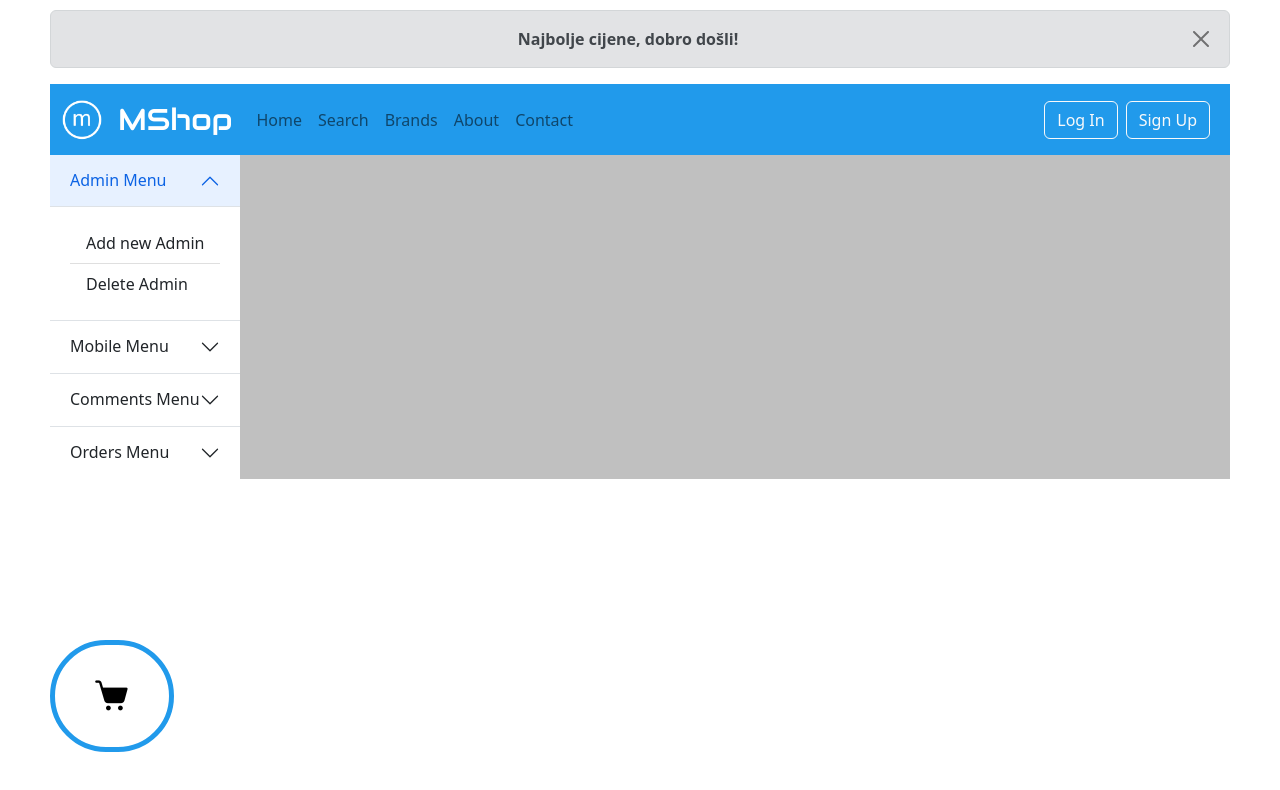
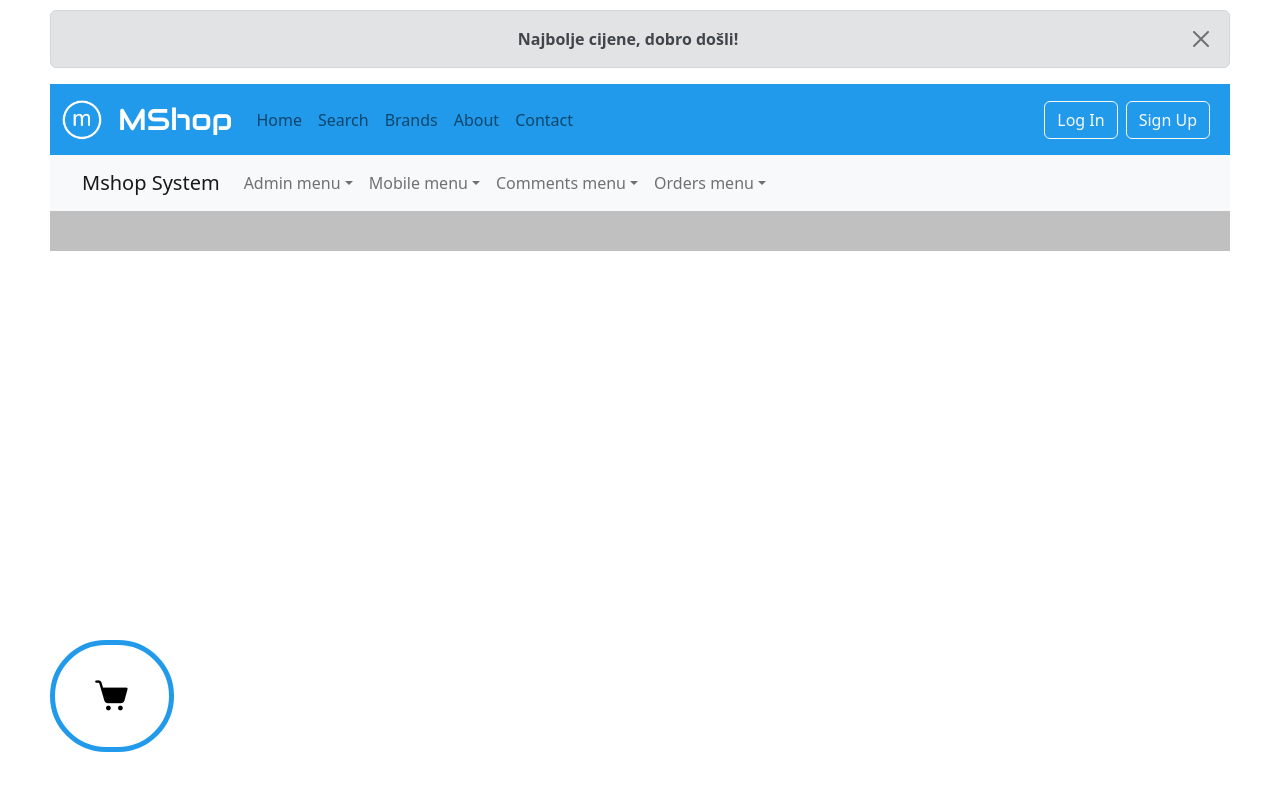
Before and after one commit to Mujo78/MobiShopM, a React (Create React App) app in the folder client/: page /admin-menu in a window 1280 px wide. Shown: the top 790 px of the page. Built offline with nearby package versions, Linux system fonts and the light colour scheme.

Commit message:
commit -g

```diff
--- a/client/src/pages/AddMobile.js
+++ b/client/src/pages/AddMobile.js
@@ -3,9 +3,13 @@ import { useEffect, useState } from 'react';
 import Button from 'react-bootstrap/Button';
 import Form from 'react-bootstrap/Form';
 import ErrorFinder from '../components/ErrorFinder';
+import useResponsive from '../components/useResponsive';
 
 
 export default function AddMobile(){
+
+    const {isMobile} = useResponsive();
+
     const [errors, setErrors] = useState([]);
     const [brands, setBrands] = useState([]);
     const [mobileData, setMobileData] = useState({
@@ -67,9 +71,9 @@ export default function AddMobile(){
     return(
         <>
         <h1>Add new Mobile</h1>
-        <Form onSubmit={handleSubmit} className=' d-flex flex-column align-items-center justify-content-center flex-wrap'>
-        <Form.Group className='d-flex flex-wrap mt-2 mb-3' >
-            <div className='me-3'>
+        <Form onSubmit={handleSubmit} className={`d-flex ${isMobile ? `w-75` : `w-50`} flex-column align-items-center justify-content-center flex-wrap`}>
+        <Form.Group className='d-flex flex-wrap mb-3 align-items-center justify-content-center w-100 mt-2 mb-3' >
+            <div className={`${isMobile ? `w-100` : `w-50 me-1` }`}>
                 <Form.Label>Name</Form.Label>
                 <Form.Control
                     type="text"
@@ -81,7 +85,7 @@ export default function AddMobile(){
                 {num > 0 && <ErrorFinder err={errors} fieldName="mobile_name"/>}
 
             </div>
-            <div>
+            <div  className={`${isMobile ? `w-100` : `w-25` }`}>
                 <Form.Label>Brand</Form.Label>
                 <Form.Select
                 aria-label="Default select example"
@@ -89,7 +93,7 @@ export default function AddMobile(){
                 name="BrandId"
                 onChange={handleChange}
                 value={mobileData.BrandId}>
-                        <option value="">-- Choose one option --</option>
+                        <option value="">- Choose one option -</option>
                         {brands.map(n => (
                             <option key={n.id} value={n.id}>{n.name}</option>
                         ))}
@@ -99,8 +103,8 @@ export default function AddMobile(){
            </div>
         </Form.Group>
 
-    <Form.Group className='d-flex flex-wrap mb-3'>
-        <div className='me-3'>
+    <Form.Group className={`d-flex flex-wrap mb-3 ${isMobile ? `w-100` : `w-75` }`}>
+        <div className={`${isMobile ? `w-100` : `w-50`}`}>
             <Form.Label>RAM</Form.Label>
                 <Form.Select
                 aria-label="Default select example"
@@ -119,7 +123,7 @@ export default function AddMobile(){
                 {num > 0 && <ErrorFinder err={errors} fieldName="ram"/>}
 
         </div>
-        <div >
+        <div className={`${isMobile ? `w-100` : `w-50`}`}>
             <Form.Label>Memory</Form.Label>
             <Form.Select
                 aria-label="Default select example"
@@ -143,21 +147,20 @@ export default function AddMobile(){
         </div>
 
     </Form.Group>
-    <Form.Group className='d-flex flex-wrap w-100 mb-3'>
-        <Form.Label>Photo link</Form.Label>
+    <Form.Group className={` d-flex flex-wrap mb-3 ${isMobile ? `w-100` : `w-75`}`}>
+    <Form.Label>Camera</Form.Label>
             <Form.Control
                 type="text"
                 autoFocus
-                name='photo'
+                name='camera'
                 onChange={handleChange}
-                value={mobileData.photo}
+                value={mobileData.camera}
                 />
-            {num > 0 && <ErrorFinder err={errors} fieldName="photo"/>}
-
+                {num > 0 && <ErrorFinder err={errors} fieldName="camera"/>}
     </Form.Group>
 
-    <Form.Group className='d-flex flex-wrap mb-3'>
-        <div className='me-3'>
+    <Form.Group className='d-flex w-100 justify-content-center flex-wrap mb-3'>
+        <div className={`${isMobile ? `w-100`  : `w-50 me-1`}`}>
         <Form.Label>Processor</Form.Label>
             <Form.Control
                 type="text"
@@ -168,7 +171,7 @@ export default function AddMobile(){
                 />
         {num > 0 && <ErrorFinder err={errors} fieldName="processor"/>}
         </div>
-        <div>
+        <div className={`${isMobile ? `w-100`  : `w-25 me-1`}`}>
             <Form.Label>Screen size</Form.Label>
             <Form.Control
                 type="text"
@@ -181,8 +184,8 @@ export default function AddMobile(){
         {num > 0 && <ErrorFinder err={errors} fieldName="screen_size"/>}
         </div>
     </Form.Group>
-    <Form.Group className='d-flex flex-wrap mb-3'>
-        <div className='me-3'>
+    <Form.Group className={`d-flex flex-wrap mb-3 ${isMobile ? `w-100`  : `w-75`}`}>
+        <div className={`${isMobile ? `w-100`  : `w-50`}`}>
             <Form.Label>Baterry</Form.Label>
             <Form.Control
                 type="text"
@@ -194,7 +197,7 @@ export default function AddMobile(){
                 />
         {num > 0 && <ErrorFinder err={errors} fieldName="battery"/>}
         </div>
-        <div>
+        <div className={`${isMobile ? `w-100`  : `w-50`}`}>
             <Form.Label>OS</Form.Label>
             <Form.Control
                 type="text"
@@ -207,8 +210,8 @@ export default function AddMobile(){
             {num > 0 && <ErrorFinder err={errors} fieldName="os"/>}
         </div>
     </Form.Group>
-    <Form.Group className='d-flex flex-wrap mb-3'>
-        <div className='me-3'>
+    <Form.Group className='d-flex justify-content-center w-100 flex-wrap mb-3'>
+        <div className={`${isMobile ? `w-100`  : `w-25 me-1`}`}>
             <Form.Label>Quantity</Form.Label>
             <Form.Control
                 type="number"
@@ -219,7 +222,7 @@ export default function AddMobile(){
                 />
         {num > 0 && <ErrorFinder err={errors} fieldName="quantity"/>}
         </div>
-        <div>
+        <div className={`${isMobile ? `w-100`  : `w-50`}`}>
             <Form.Label>Price</Form.Label>
             <Form.Control
                 type="number"
@@ -232,16 +235,17 @@ export default function AddMobile(){
         {num > 0 && <ErrorFinder err={errors} fieldName="price"/>}
         </div>
     </Form.Group>
-    <Form.Group className='d-flex flex-wrap w-100 mb-3'>
-    <Form.Label>Camera</Form.Label>
+        <Form.Group className={`d-flex flex-wrap ${isMobile ? `w-100`  : `w-75`} mb-3`}>
+            <Form.Label>Photo link</Form.Label>
                 <Form.Control
                     type="text"
                     autoFocus
-                name='camera'
+                    name='photo'
                     onChange={handleChange}
-                value={mobileData.camera}
+                    value={mobileData.photo}
                     />
-                {num > 0 && <ErrorFinder err={errors} fieldName="camera"/>}
+                {num > 0 && <ErrorFinder err={errors} fieldName="photo"/>}
+
         </Form.Group>
         <Form.Group>
             <Button style={{backgroundColor:"#219aeb"}} type="submit">
--- a/client/src/pages/AdminMenu.js
+++ b/client/src/pages/AdminMenu.js
@@ -1,51 +1,87 @@
-import Accordion from 'react-bootstrap/Accordion';
-import ListGroup from 'react-bootstrap/ListGroup';
 import { Link, Outlet } from 'react-router-dom';
+import Container from 'react-bootstrap/Container';
+import Nav from 'react-bootstrap/Nav';
+import Navbar from 'react-bootstrap/Navbar';
+import NavDropdown from 'react-bootstrap/NavDropdown';
+import { useState } from 'react';
+import useResponsive from '../components/useResponsive';
 
 export default function AdminMenu(){
+
+  const [showAdminDropdown, setShowAdminDropdown] = useState(false);
+  const [showMobileDropdown, setShowMobileDropdown] = useState(false);
+  const [showCommentDropdown, setShowCommentDropdown] = useState(false);
+  const [showOrdersDropdown, setShowOrdersDropdown] = useState(false);
+
+  const {isMobile} = useResponsive();
+
+  const handleMouseEnter = (dropdown) => {
+    switch (dropdown) {
+      case 'admin':
+        setShowAdminDropdown(true);
+        break;
+      case 'mobile':
+        setShowMobileDropdown(true);
+        break;
+      case 'comments':
+        setShowCommentDropdown(true);
+        break;
+      case 'orders':
+        setShowOrdersDropdown(true);
+        break;
+      default:
+        break;
+    }
+  };
+
+  const handleMouseLeave = (dropdown) => {
+    switch (dropdown) {
+      case 'admin':
+        setShowAdminDropdown(false);
+        break;
+      case 'mobile':
+        setShowMobileDropdown(false);
+        break;
+      case 'comments':
+        setShowCommentDropdown(false);
+        break;
+      case 'orders':
+        setShowOrdersDropdown(false);
+        break;
+      default:
+        break;
+    }
+  };
+
     return(
-      <div className='d-flex flex-wrap flex-row h-100' style={{backgroundColor:"#C0C0C0"}}>
-        <div >
-        <Accordion defaultActiveKey="0" flush>
-      <Accordion.Item eventKey="0">
-        <Accordion.Header>Admin Menu</Accordion.Header>
-        <Accordion.Body>
-        <ListGroup variant='flush'>
-                    <ListGroup.Item as={Link} to="add-admin">Add new Admin</ListGroup.Item>
-                    <ListGroup.Item as={Link} to="delete-admin">Delete Admin</ListGroup.Item>
-                </ListGroup>
-        </Accordion.Body>
-      </Accordion.Item>
-      <Accordion.Item eventKey="1">
-        <Accordion.Header>Mobile Menu</Accordion.Header>
-        <Accordion.Body>
-        <ListGroup variant='flush'>
-                    <ListGroup.Item as={Link} to="add-mobile">Add new mobile</ListGroup.Item>
-                    <ListGroup.Item as={Link} to="edit-mobile"> Edit mobile</ListGroup.Item>
-                    <ListGroup.Item as={Link} to="delete-mobile">Delete mobile</ListGroup.Item>
-                    <ListGroup.Item as={Link} to="add-brand">Add new Brand</ListGroup.Item>
-                </ListGroup>
-        </Accordion.Body>
-      </Accordion.Item>
-      <Accordion.Item eventKey="2">
-        <Accordion.Header>Comments Menu</Accordion.Header>
-        <Accordion.Body>
-          <ListGroup variant='flush'>
-            <ListGroup.Item as={Link} to="see-comments">See comments</ListGroup.Item>
-          </ListGroup>
-        </Accordion.Body>
-      </Accordion.Item>
-      <Accordion.Item eventKey="3">
-        <Accordion.Header>Orders Menu</Accordion.Header>
-        <Accordion.Body>
-          <ListGroup variant='flush'>
-            <ListGroup.Item as={Link} to="orders">See orders</ListGroup.Item>
-          </ListGroup>
-        </Accordion.Body>
-      </Accordion.Item>
-    </Accordion>
-    </div>
-    <div className=' flex-grow-1 mt-4 mb-4 flex-wrap d-flex flex-column align-items-center justify-content-center'>
+      <div className='d-flex flex-wrap flex-column' style={{backgroundColor:"#C0C0C0"}}>
+        <Navbar bg="light" expand="lg"  className={isMobile ? "w-100" : "w-100"}>
+      <Container>
+        <Navbar.Brand as={Link} to={"/admin-menu"}>Mshop System</Navbar.Brand>
+        <Navbar.Toggle aria-controls="basic-navbar-nav" />
+        <Navbar.Collapse id="basic-navbar-nav">
+          <Nav className="me-auto">
+          <NavDropdown title="Admin menu" id="basic-nav-dropdown" onMouseEnter={() => handleMouseEnter("admin")} onMouseLeave={() => handleMouseLeave("admin")} show={showAdminDropdown}>
+              <NavDropdown.Item as={Link} to={"add-admin"}>Add new Admin</NavDropdown.Item>
+              <NavDropdown.Item as={Link} to={"delete-admin"}>Delete Admin</NavDropdown.Item>
+            </NavDropdown>
+            <NavDropdown title="Mobile menu" id="basic-nav-dropdown" show={showMobileDropdown} onMouseEnter={() => handleMouseEnter("mobile")} onMouseLeave={() => handleMouseLeave("mobile")}>
+              <NavDropdown.Item as={Link} to={"add-mobile"}>Add new mobile</NavDropdown.Item>
+              <NavDropdown.Item as={Link} to={"edit-mobile"}>Edit mobile</NavDropdown.Item>
+              <NavDropdown.Item as={Link} to={"delete-mobile"}>Delete mobile</NavDropdown.Item>
+              <NavDropdown.Item as={Link} to={"add-brand"}>Add new Brand</NavDropdown.Item>
+            </NavDropdown>
+            <NavDropdown title="Comments menu" id="basic-nav-dropdown" show={showCommentDropdown} onMouseEnter={() => handleMouseEnter("comments")} onMouseLeave={() => handleMouseLeave("comments")}>
+              <NavDropdown.Item as={Link} to={"see-comments"}>See comments</NavDropdown.Item>
+            </NavDropdown>
+            <NavDropdown title="Orders menu" id="basic-nav-dropdown" show={showOrdersDropdown} onMouseEnter={() => handleMouseEnter("orders")} onMouseLeave={() => handleMouseLeave("orders")}>
+              <NavDropdown.Item as={Link} to={"orders"}>See orders</NavDropdown.Item>
+            </NavDropdown>
+          </Nav>
+        </Navbar.Collapse>
+      </Container>
+    </Navbar>
+    <div className='mt-3 mb-4 flex-wrap d-flex flex-column align-items-center justify-content-center'>
       <Outlet />
     </div>
     </div>
--- a/client/src/pages/DeleteAdmin.js
+++ b/client/src/pages/DeleteAdmin.js
@@ -3,11 +3,13 @@ import { useEffect, useState } from "react"
 import Card from "react-bootstrap/Card";
 import Button from "react-bootstrap/Button";
 import Alert from "react-bootstrap/Alert";
+import useResponsive from "../components/useResponsive";
 
 
 export default function DeleteAdmin(){
     const [adminData, setAdminsData] = useState([]);
     const [errors, setErrors] = useState([]);
+    const {isMobile} = useResponsive();
 
     useEffect(()=> {
         getAdmins();
@@ -46,19 +48,17 @@ export default function DeleteAdmin(){
         }
     }
 
-    console.log(adminData);
-
     return(
         <>
         <h1>Delete Admin</h1>
-        <div className="d-flex flex-wrap mt-4">
+        <div className="d-flex flex-wrap justify-content-center mt-4">
                {num <= 0 ?
-                    adminData.map(n => ( <Card key={n.id} className="me-2">
-                    <Card.Body className="d-flex align-items-center flex-wrap">
+                    adminData.map(n => ( <Card key={n.id} className={isMobile ? "w-100" : "me-2"}>
+                    <Card.Body className={`d-flex ${isMobile ? `justify-content-center` : ""}  align-items-center flex-wrap`}>
                         <Card.Title className="me-2">{n.first_name} {n.last_name}</Card.Title>
                         <Button onClick={() => deleteAdmin(n.id, n.first_name, n.last_name)}>Delete</Button>
                     </Card.Body>
-                </Card>)) : <Alert variant="danger">{errors}</Alert>
+                </Card>)) : <Alert variant="danger">{errors < 0 ? "Nothing to delete" : errors}</Alert>
                 }
 
         </div>
--- a/client/src/pages/EditMobile.js
+++ b/client/src/pages/EditMobile.js
@@ -5,8 +5,11 @@ import Container from "react-bootstrap/esm/Container";
 import ListGroup from "react-bootstrap/ListGroup";
 import Form from 'react-bootstrap/Form';
 import ErrorFinder from "../components/ErrorFinder";
+import useResponsive from "../components/useResponsive";
 
 export default function EditMobile(){
+
+    const {isMobile} = useResponsive();
 
     const [allBrands, setAllBrands] = useState([]);
     const [errorForm, setErrorsForm] = useState([]);
@@ -117,16 +120,16 @@ export default function EditMobile(){
     return(
         <Container>
         <h1>Edit Mobile</h1>
-        <ListGroup className="d-flex flex-row align-items-center justify-content-center">
+        <ListGroup className="d-flex flex-row flex-wrap align-items-center justify-content-center">
             {allBrands.map(n => (
-                <Button key={n.id} variant="light" className="ms-3" onClick={() => getMobilesByBrands(n.id)}>
+                <Button key={n.id} variant="light" className="ms-3 mt-2" onClick={() => getMobilesByBrands(n.id)}>
                     <h6>{n.name}</h6>
                     </Button>
             )) }
         </ListGroup>
 
         <Container className="d-flex flex-wrap">
-            <ListGroup variant="flush" className="mt-4 w-25">
+            <ListGroup variant="flush" className={`mt-4 ${isMobile ? `w-100 `: `w-25`}`} style={{maxHeight:"120px", overflowY:"auto"}}>
                 {allMobiles.map(m => (
                     <ListGroup.Item key={m.id} variant="light" className="d-flex flex-wrap justify-content-between align-items-center">
                         <h6>{m.mobile_name}</h6>
@@ -137,11 +140,11 @@ export default function EditMobile(){
 
         {showForm &&
         <Form onSubmit={handleSubmit} className='mx-auto mt-4 d-flex flex-column align-items-center justify-content-center flex-wrap'>
-        <Form.Group className='d-flex flex-wrap' >
+        <Form.Group className='d-flex flex-wrap justify-content-center' >
             <div>
                 <img src={mobileData.photo === "" ? "" : mobileData.photo} alt=""  style={{width:"210px"}} className="mt-5" />
             </div>
-            <div className='ms-3'>
+            <div className={`${isMobile ? `w-100` : `ms-3`}`}>
                 <Form.Label>Name</Form.Label>
                 <Form.Control
                     type="text"
@@ -207,7 +210,7 @@ export default function EditMobile(){
     </Form.Group>
 
     <Form.Group className='d-flex flex-wrap'>
-        <div className='me-3'>
+        <div className={`${isMobile ? `w-100` : `me-3`}`}>
             <Form.Label>RAM</Form.Label>
                 <Form.Select
                 aria-label="Default select example"
@@ -225,7 +228,7 @@ export default function EditMobile(){
                 {numErr > 0 && <ErrorFinder err={errorForm} fieldName="ram" />}
 
         </div>
-        <div >
+        <div className={`${isMobile ? `w-100` : ``}`}>
             <Form.Label>Memory</Form.Label>
             <Form.Select
                 aria-label="Default select example"
@@ -250,7 +253,7 @@ export default function EditMobile(){
 
 
     <Form.Group className='d-flex flex-wrap'>
-        <div className='me-3'>
+        <div className={`${isMobile ? `w-100` : `me-3`}`}>
         <Form.Label>Processor</Form.Label>
             <Form.Control
                 type="text"
@@ -261,7 +264,7 @@ export default function EditMobile(){
                 />
                 {numErr > 0 && <ErrorFinder err={errorForm} fieldName="processor" />}
         </div>
-        <div>
+        <div className={`${isMobile ? `w-100` : ``}`}>
         <Form.Label>Baterry</Form.Label>
             <Form.Control
                 type="text"
@@ -275,7 +278,7 @@ export default function EditMobile(){
         </div>
     </Form.Group>
     <Form.Group className='d-flex flex-wrap'>
-        <div className='me-3'>
+        <div className={`${isMobile ? `w-100` : `me-3`}`}>
             <Form.Label>Price</Form.Label>
             <Form.Control
                 type="text"
@@ -287,7 +290,7 @@ export default function EditMobile(){
                 />
                 {numErr > 0 && <ErrorFinder err={errorForm} fieldName="price" />}
         </div>
-        <div>
+        <div className={`${isMobile ? `w-100` : ``}`}>
             <Form.Label>OS</Form.Label>
             <Form.Control
                 type="text"
--- a/client/src/pages/SeeComments.js
+++ b/client/src/pages/SeeComments.js
@@ -4,8 +4,11 @@ import Table from "react-bootstrap/Table";
 import Alert from "react-bootstrap/Alert";
 import Container from "react-bootstrap/esm/Container";
 import Button from "react-bootstrap/esm/Button";
+import useResponsive from "../components/useResponsive";
 
 export default function SeeComments(){
+
+    const {isMobile} = useResponsive();
 
     const [comments, setComments] = useState([]);
     const [errorComment, setErrorComment] = useState([]);
@@ -29,7 +32,7 @@ export default function SeeComments(){
     }, [comments])
 
     const showAllComment = (id, comment) => {
-        let comLength = comment.length; // 176
+        let comLength = comment.length;
         let oneRow = comLength / 50;
         console.log(oneRow);
 
@@ -66,10 +69,11 @@ export default function SeeComments(){
     let numErr = errorComment.length;
 
     return(
-        <Container>
+        <Container className={isMobile ? "w-100" : ""}>
         <h1>Comments</h1>
         {numErr <= 0 ?
-        <Table striped responsive>
+        <div className={isMobile ? `w-50` : `w-100`} style={{overflowX: "auto"}}>
+        <Table striped responsive={true} size={isMobile ? "sm" : ""}>
             <thead>
                 <tr>
                 <th>No.</th>
@@ -102,7 +106,7 @@ export default function SeeComments(){
                 </tr>
               </tbody>
             ))}
-            </Table> : <Alert variant="danger">{errorComment}</Alert>}
+            </Table> </div> : <Alert variant="danger">{errorComment}</Alert>}
         </Container>
     )
 }
--- a/client/src/pages/SeeOrders.js
+++ b/client/src/pages/SeeOrders.js
@@ -4,10 +4,12 @@ import Button from "react-bootstrap/esm/Button";
 import Container from "react-bootstrap/esm/Container";
 import Table from "react-bootstrap/esm/Table";
 import Alert from "react-bootstrap/Alert";
+import useResponsive from "../components/useResponsive";
 
 export default function SeeOrders(){
 
     const [ordersState, setOrdersState] = useState([]);
+    const {isMobile} = useResponsive();
 
     useEffect(() =>{
         getOrders();
@@ -45,10 +47,11 @@ export default function SeeOrders(){
 
     console.log(ordersState);
     return(
-        <Container>
+        <Container className={isMobile ? "w-100" : ""}>
             <h1>Orders</h1>
             {ordersState.length > 0 ?
-            <Table striped responsive>
+              <div className={isMobile ? `w-50` : `w-100`} style={{overflowX: "auto"}}>
+            <Table striped responsive={true} size={isMobile ? "sm" : ""}>
             <thead>
                 <tr>
                     <th>No.</th>
@@ -73,7 +76,7 @@ export default function SeeOrders(){
                 </tr>
               </tbody>
             ))}
-            </Table> : <Alert variant="info">0 orders left</Alert>}
+            </Table> </div> : <Alert variant="info">0 orders left</Alert>}
 
         </Container>
     )
```
Also changed, not shown: client/src/pages/AddAdmin.js (+10 -7 lines), client/src/pages/Home.js (+8 -7 lines), 1 other file (tests, documents, lock files or other folders). Lines whose indentation alone changed are shown as unchanged.
